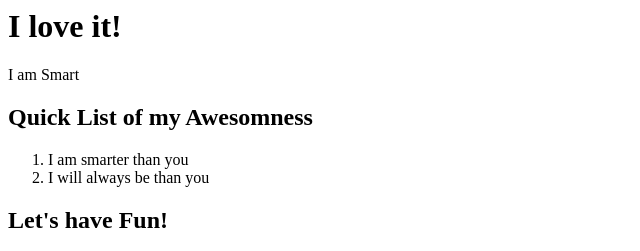
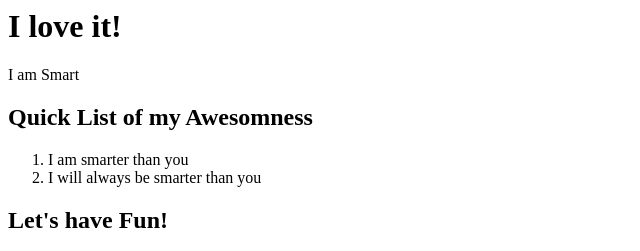
Before and after one commit to Theaddyti/theaddyti.github.io, a plain HTML site: page index.html in a window 1280 px wide. Shown: the top 251 px of the page, 0-640 px from the left. Drawn offline with Linux system fonts and the light colour scheme.

Commit message:
Update index.html

```diff
--- a/index.html
+++ b/index.html
@@ -12,7 +12,7 @@
     </h2>
         <ol>
       <li>I am smarter than you</li>
-          <li>I will always be than you</li>
+          <li>I will always be smarter than you</li>
     </ol>
 
     <h2>
```
